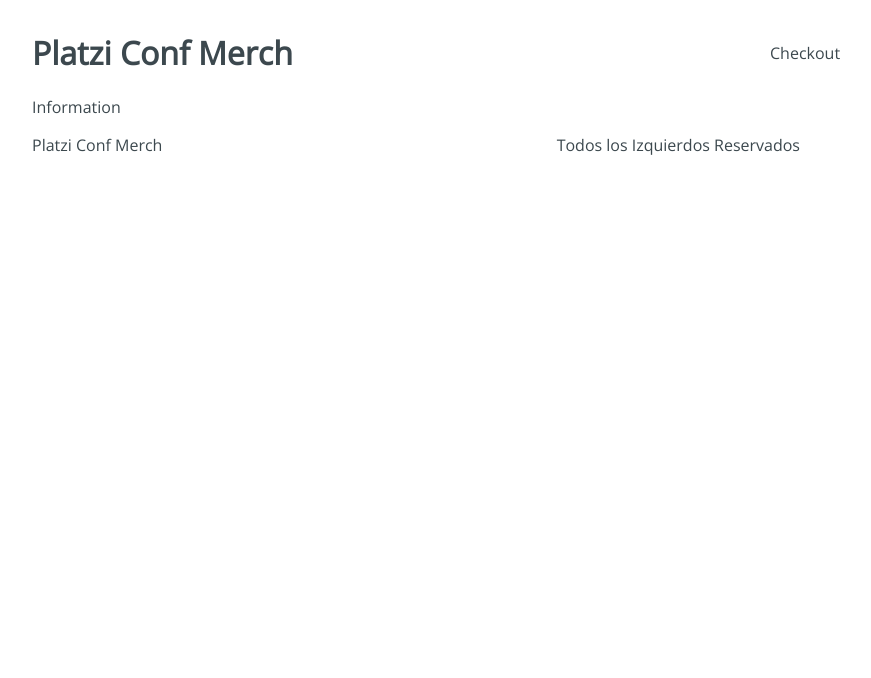
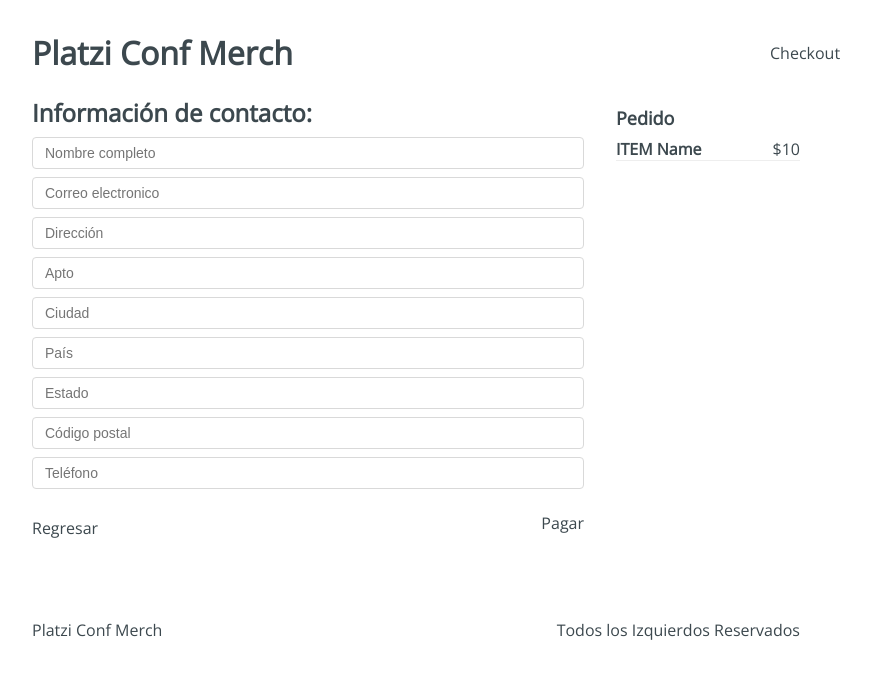
Before and after one commit to gomezjhon1022/platzi-conf-store, a React app: page /checkout/information in a window 1280 px wide. Shown: the top 678 px of the page, without its empty margins (224-1095 px from the left). Built offline with nearby package versions, Linux system fonts and the light colour scheme.

Commit message:
Añadir maquetación y estilos de la información del usuario

```diff
--- a/src/containers/Information.jsx
+++ b/src/containers/Information.jsx
@@ -1,8 +1,45 @@
-import React from 'react'
+import React from 'react';
+import '../styles/components/Information.css'
 
 const Information = () => {
   return (
-    <div>Information</div>
+    <div className="information">
+      <div className="information-content">
+        <div className="information-head">
+          <h2>Información de contacto:</h2>
+        </div>
+        <div className="information-form">
+          <form action="">
+            <input type="text" placeholder="Nombre completo" name="name"/>
+            <input type="email" placeholder="Correo electronico" name="email"/>
+            <input type="text" placeholder="Dirección" name="address"/>
+            <input type="text" placeholder="Apto" name="apto"/>
+            <input type="text" placeholder="Ciudad" name="city"/>
+            <input type="text" placeholder="País" name="country"/>
+            <input type="text" placeholder="Estado" name="state"/>
+            <input type="text" placeholder="Código postal" name="cp"/>
+            <input type="text" placeholder="Teléfono" name="phone"/>
+          </form>
+        </div>
+        <div className="information-buttons">
+          <div className="information-back">
+            Regresar
+          </div>
+          <div className="information-next">
+            Pagar
+          </div>
+        </div>
+      </div>
+      <div className="information-sidebar">
+        <h3>Pedido</h3>
+        <div className="information-item">
+          <div className="information-element">
+            <h4>ITEM Name</h4>
+            <span> $10</span>
+          </div>
+        </div>
+      </div>
+    </div>
   )
 }
 
--- a/src/styles/components/Information.css
+++ b/src/styles/components/Information.css
@@ -1,44 +1,44 @@
-.Information {
+.information {
   grid-template-columns: 3fr 1fr;
   grid-gap: 2rem;
   grid-row-gap: 1.5em;
   display: grid;
   margin: 0 0 4em 0;
 }
-.Information-buttons {
+.information-buttons {
   display: flex;
   justify-content: space-between;
   align-items: center;
 }
-.Information-sidebar {
+.information-sidebar {
   margin: 10px 0 0 0;
 }
-.Information-back {
+.information-back {
   margin: 10px 0 0 0;
 }
-.Information-item {
+.information-item {
   display: flex;
   justify-content: space-between;
   align-items: center;
 }
-.Information-item .fas {
+.information-item .fas {
   margin: 0 0 0 10px;
   color: rgba(0,0,0,0.4);
   cursor: pointer;
 }
-.Information-item button {
+.information-item button {
   background-color: transparent;
   border: none;
   outline: none;
 }
-.Information-element {
+.information-element {
   display: flex;
   justify-content: space-between;
   align-items: center;
   width: 100%;
   border-bottom: 1px solid #eee;
 }
-.Information-element h4 {
+.information-element h4 {
   margin: 0;
 }
 h2 {
@@ -68,10 +68,10 @@
   width: 100%;
   box-sizing: border-box;
 }
-.Information-buttons {
+.information-buttons {
   margin: 10px 0 0 ;
 }
-.Information button {
+.information button {
   box-shadow: inset 0px 1px 0px 0px #bee2f9;
     background: linear-gradient(to bottom, #63b8ee 5%, #468ccf 100%);
     background-color: #63b8ee;
```
